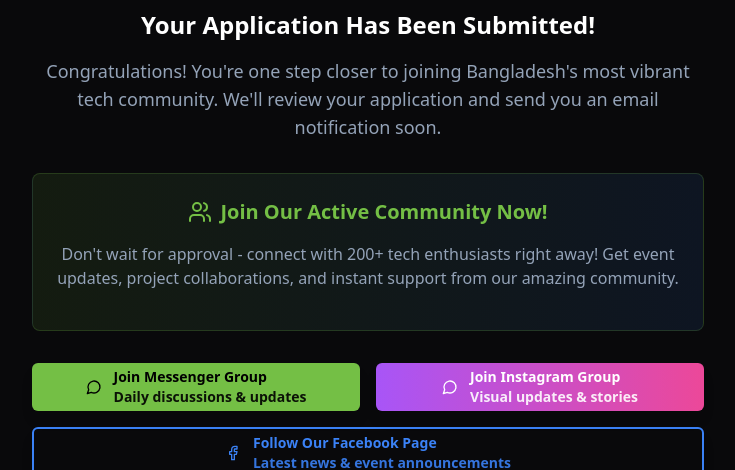
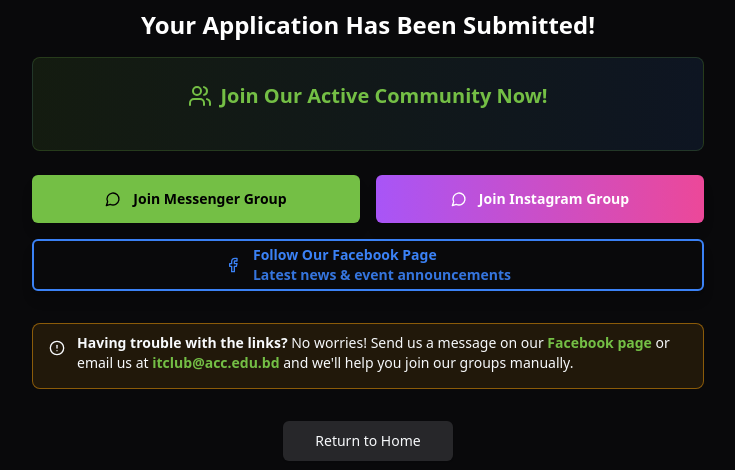
Before and after one commit to mahfuz0001/itclub.acc.edu.bd, a Next.js app: page /join/thank-you in a window 1280 px wide. Shown: the part 207-677 px from the top of the page, without its empty margins (272-1007 px from the left). Built offline with nearby package versions, Linux system fonts and the light colour scheme; no server answers.

Commit message:
fixature

```diff
--- a/app/join/thank-you/page.tsx
+++ b/app/join/thank-you/page.tsx
@@ -30,21 +30,12 @@ export default function ThankYouPage() {
           Your Application Has Been Submitted!
         </h2>
 
-        <p className="mb-8 text-lg text-[#94a3b8]">
-          Congratulations! You&apos;re one step closer to joining Bangladesh&apos;s most vibrant tech community.
-          We&apos;ll review your application and send you an email notification soon.
-        </p>
-
         {/* Community Benefits */}
-        <div className="mb-8 p-6 bg-gradient-to-r from-[#74bf45]/10 to-blue-500/10 rounded-lg border border-[#74bf45]/20">
+        <div className="mb-6 p-6 bg-gradient-to-r from-[#74bf45]/10 to-blue-500/10 rounded-lg border border-[#74bf45]/20">
           <h3 className="mb-4 text-xl font-semibold text-[#74bf45] flex items-center justify-center gap-2">
             <Users className="h-6 w-6" />
             Join Our Active Community Now!
           </h3>
-          <p className="text-[#94a3b8] mb-4">
-            Don&apos;t wait for approval - connect with 200+ tech enthusiasts right away!
-            Get event updates, project collaborations, and instant support from our amazing community.
-          </p>
         </div>
 
         {/* Enhanced Group Join Buttons */}
@@ -60,7 +51,6 @@ export default function ThankYouPage() {
                 <MessageCircle className="h-6 w-6" />
                 <div className="text-left">
                   <div className="font-bold">Join Messenger Group</div>
-                  <div className="text-sm opacity-90">Daily discussions & updates</div>
                 </div>
               </Link>
             </Button>
@@ -75,7 +65,6 @@ export default function ThankYouPage() {
                 <MessageCircle className="h-6 w-6" />
                 <div className="text-left">
                   <div className="font-bold">Join Instagram Group</div>
-                  <div className="text-sm opacity-90">Visual updates & stories</div>
                 </div>
               </Link>
             </Button>
```
